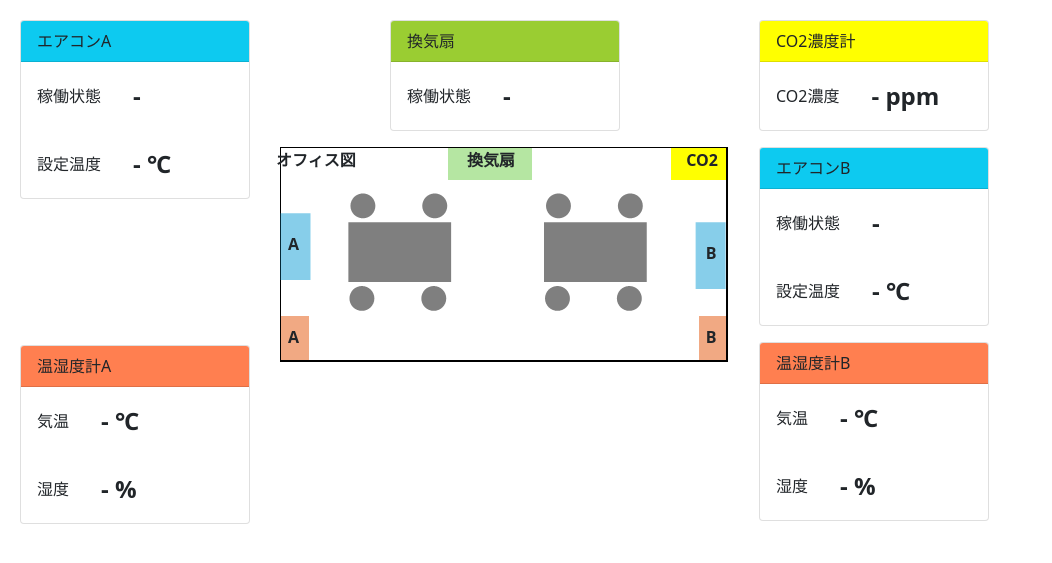
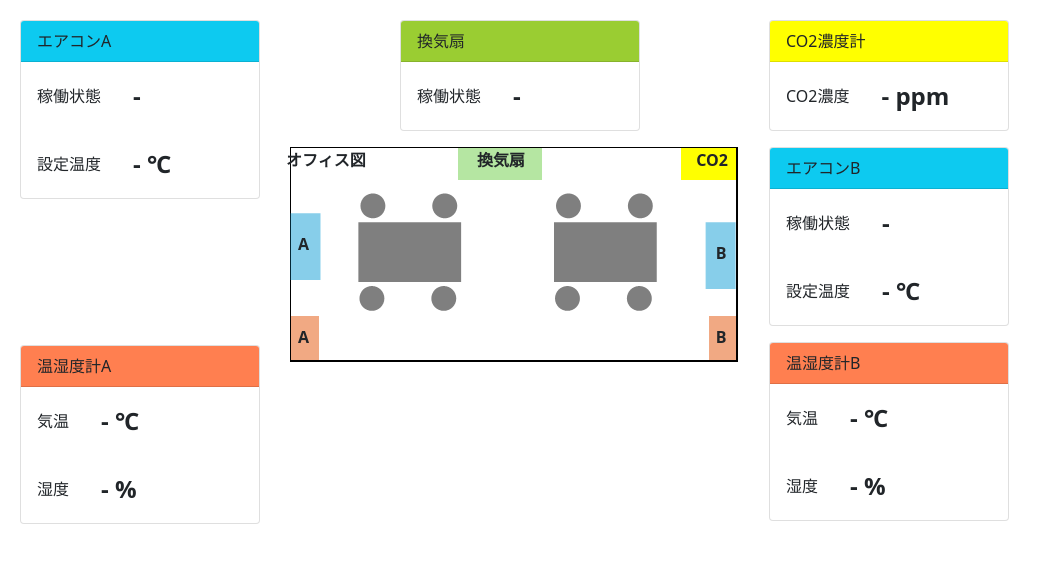
Before and after one commit to matsuda705/AzureAppPractice, a Flask app: page / in a window 1280 px wide. Shown: the part 70-633 px from the top of the page, without its empty margins (0-1052 px from the left). Run offline with Flask 3, Linux system fonts and the light colour scheme.

Commit message:
html、見た目修正

```diff
--- a/WebUI/statics/css/index.css
+++ b/WebUI/statics/css/index.css
@@ -9,7 +9,7 @@
 
 /* カードの共通スタイル設定 */
 .card {
-    width: 230px;
+    width: 240px;
 }
 
 .card-body {
@@ -27,11 +27,11 @@
     font-weight: bold;
 }
 
-.high-alart {
+.high-alert {
     color: red;
 }
 
-.low-alart {
+.low-alert {
     color: blue;
 }
 
--- a/WebUI/templates/index.html
+++ b/WebUI/templates/index.html
@@ -5,6 +5,7 @@
 {% block head %}
     {{ super() }}
     <link rel="stylesheet" href="{{ url_for('static', filename='css/index.css') }}">
+    <script src="{{ url_for('static', filename='js/index.js') }}"></script>
 {% endblock %}
 
 {% block content %}
@@ -66,8 +67,8 @@
             </div>
         </div>
 
-        <div class="card text-dark mb-3">
-            <div id="air_conditioner_B" class="card-header bg-info">エアコンB</div>
+        <div id="air_conditioner_B" class="card text-dark mb-3">
+            <div class="card-header bg-info">エアコンB</div>
             <div class="card-body">
                 <div class="card-text">稼働状態</div>
                 <div class="card-text card-param status-val">-</div>
@@ -78,8 +79,8 @@
             </div>
         </div>
 
-        <div class="card text-dark mb-3">
-            <div id="thermohygrometer_B" class="card-header bg-thermo">温湿度計B</div>
+        <div id="thermohygrometer_B" class="card text-dark mb-3">
+            <div class="card-header bg-thermo">温湿度計B</div>
             <div class="card-body">
                 <div class="card-text">気温</div>
                 <div class="card-text card-param get-temp">- ℃</div>
```
Also changed, not shown: WebUI/templates/index.css (deleted, +0 -44 lines).
